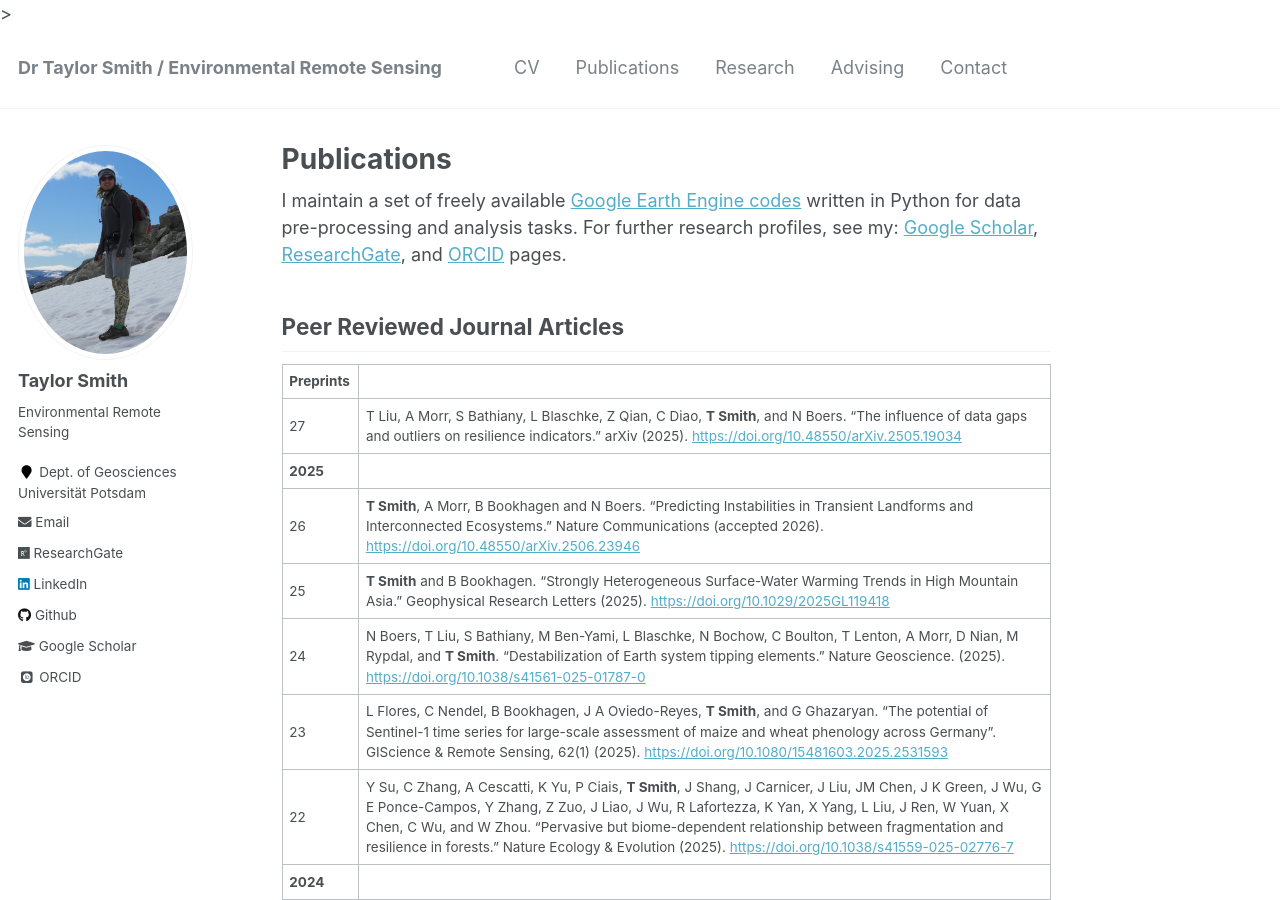
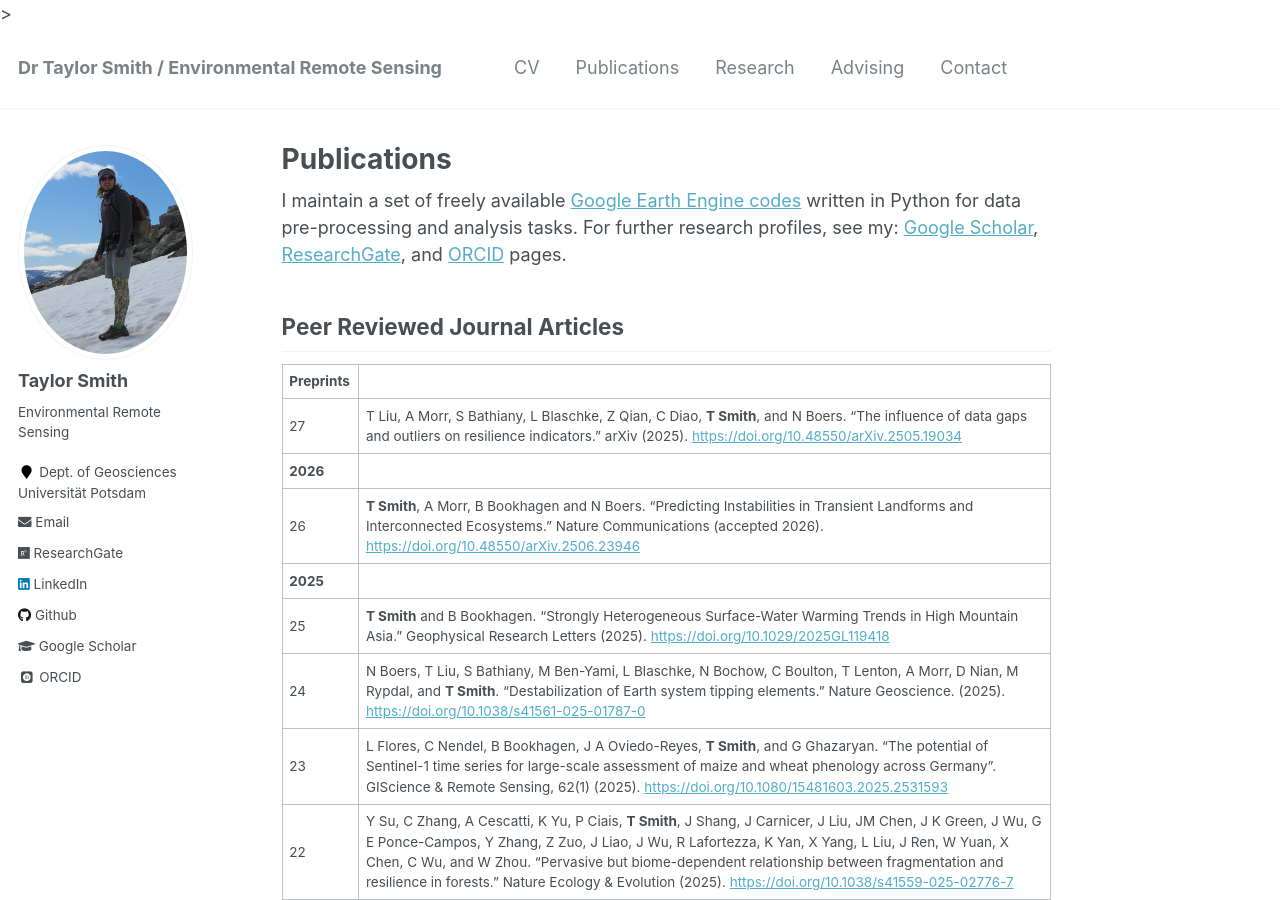
Before and after one commit to tasmi/tasmi.github.io, a Jekyll site: the page built from _pages/publications.md, in a window 1280 px wide and 900 px high. Built offline with Jekyll 4.4.1, drawn with Linux system fonts in a browser that asks for light colours; some web fonts are replaced.

Commit message:
Update publications.md

```diff
--- a/_pages/publications.md
+++ b/_pages/publications.md
@@ -11,8 +11,9 @@ I maintain a set of freely available [Google Earth Engine codes](https://github.
 
 | **Preprints**
 27 | T Liu, A Morr, S Bathiany, L Blaschke, Z Qian, C Diao, **T Smith**, and N Boers. "The influence of data gaps and outliers on resilience indicators." arXiv (2025). [https://doi.org/10.48550/arXiv.2505.19034](https://doi.org/10.48550/arXiv.2505.19034)
+| **2026**
+26 | **T Smith**, A Morr, B Bookhagen and N Boers. "Predicting Instabilities in Transient Landforms and Interconnected Ecosystems." Nature Communications (accepted 2026). [https://doi.org/10.48550/arXiv.2506.23946](https://doi.org/10.48550/arXiv.2506.23946)
 | **2025**
-26 | **T Smith**, A Morr, B Bookhagen and N Boers. "Predicting Instabilities in Transient Landforms and Interconnected Ecosystems." Nature Communications (accepted 2026). [https://doi.org/10.48550/arXiv.2506.23946](https://doi.org/10.48550/arXiv.2506.23946)
 25 | **T Smith** and B Bookhagen. "Strongly Heterogeneous Surface-Water Warming Trends in High Mountain Asia." Geophysical Research Letters (2025). [https://doi.org/10.1029/2025GL119418](https://doi.org/10.1029/2025GL119418)
 24 | N Boers, T Liu, S Bathiany, M Ben-Yami, L Blaschke, N Bochow, C Boulton, T Lenton, A Morr, D Nian, M Rypdal, and **T Smith**. "Destabilization of Earth system tipping elements." Nature Geoscience. (2025). [https://doi.org/10.1038/s41561-025-01787-0](https://doi.org/10.1038/s41561-025-01787-0)
 23 | L Flores, C Nendel, B Bookhagen, J A Oviedo-Reyes, **T Smith**, and G Ghazaryan. "The potential of Sentinel-1 time series for large-scale assessment of maize and wheat phenology across Germany". GIScience & Remote Sensing, 62(1) (2025). [https://doi.org/10.1080/15481603.2025.2531593](https://doi.org/10.1080/15481603.2025.2531593)
```
